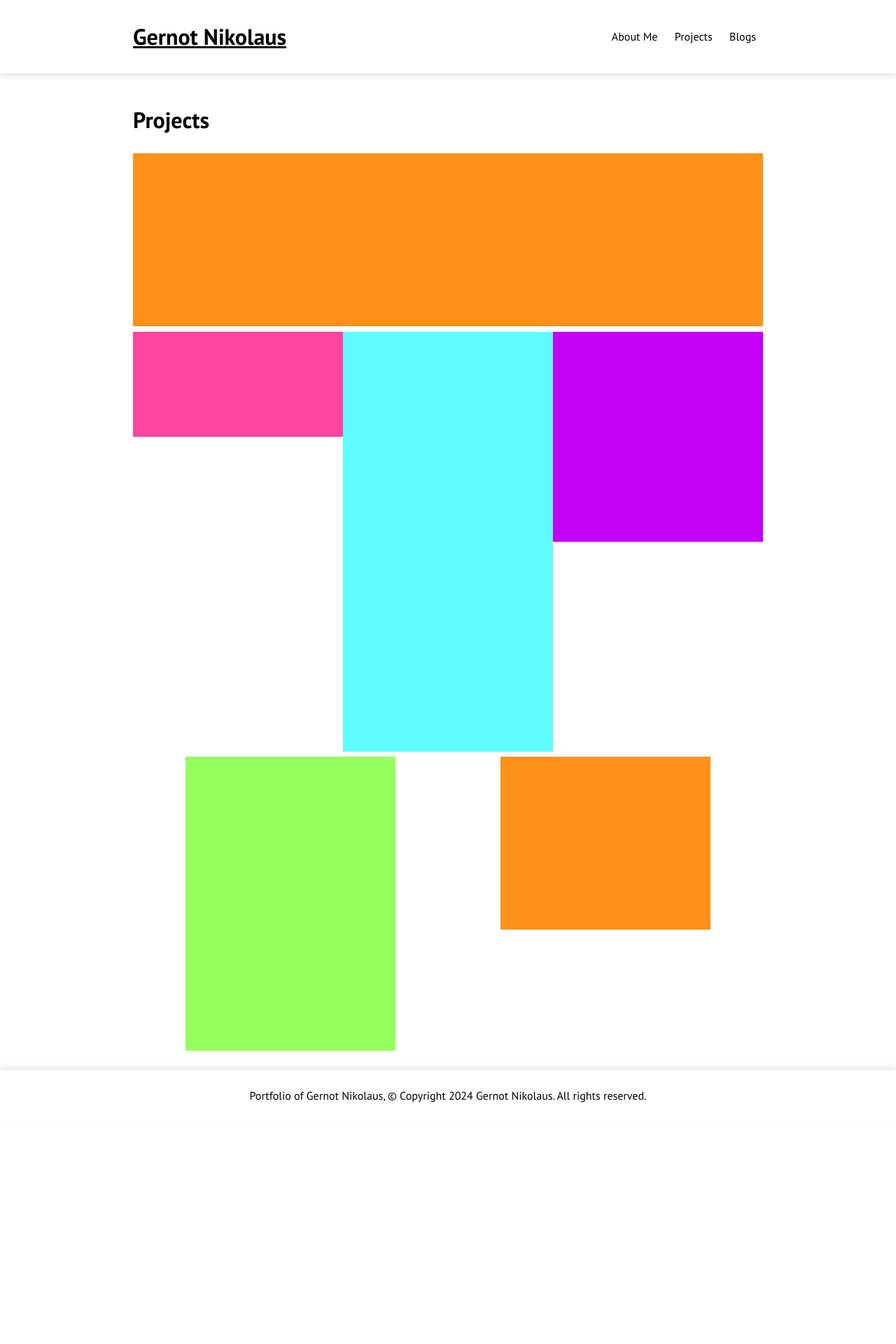
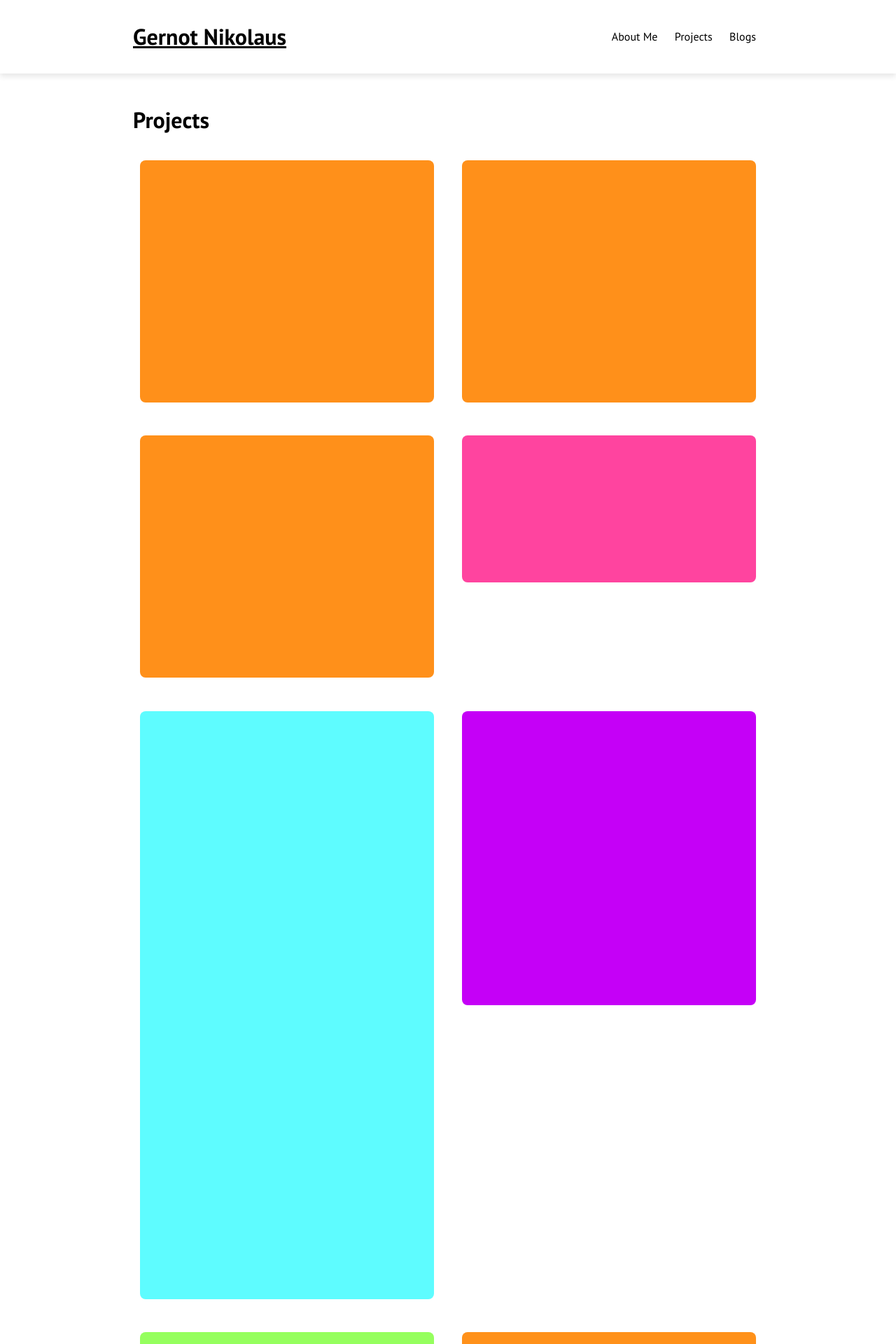
Before and after one commit to gernotnikolaus/gernotnikolaus.github.io, a Jekyll site: the page built from projects.md, in a window 1280 px wide. Shown: the top 1920 px of the page at 70% size. Built offline with Jekyll 4.4.1, drawn with Linux system fonts in a browser that asks for light colours; before the commit the page ends 1601 px from its top, so only the background shows below that.

Commit message:
projects

```diff
--- a/assets/main.css
+++ b/assets/main.css
@@ -217,18 +217,27 @@
     }
 }
 
+/* Gallery Container */
 .gallery-container {
     display: flex;
     flex-wrap: wrap;
-    justify-content: space-around;
+    justify-content: space-between;
+    gap: 20px; /* Space between gallery items */
+    margin: 20px auto; /* Adjust margin as needed */
+    max-width: 1200px; /* Optional: set a max-width for better alignment */
 }
 
+/* Gallery Item */
 .gallery-item {
-
+    flex: 1 1 calc(33.333% - 20px); /* Three items per row with space between */
+    box-sizing: border-box;
+    margin: 10px; /* Adjust margin as needed */
 }
 
 .gallery-item img {
-    width: 300px;
+    width: 100%; /* Ensure the image takes up the full width of the item */
+    height: auto; /* Maintain aspect ratio */
+    border-radius: 8px; /* Optional: rounded corners */
     cursor: pointer;
 }
 
--- a/projects.md
+++ b/projects.md
@@ -5,7 +5,7 @@
 
 <div class="gallery-container">
   {% for image in site.static_files %}
-    {% if image.path contains 'assets/images/projects' %}
+    {% if image.path contains '/assets/images/projects/' %}
       {% assign img_name = image.path | split: '/' | last %}
       {% assign img_desc = site.data.image_descriptions[img_name] %}
 
```
